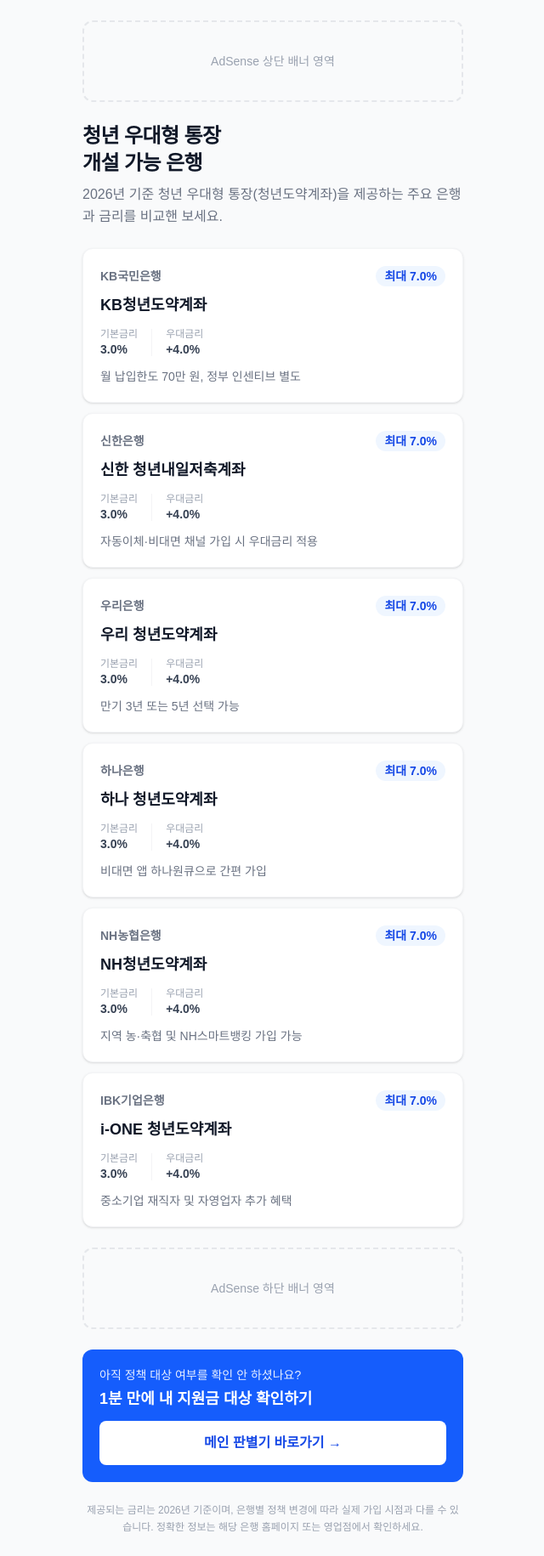
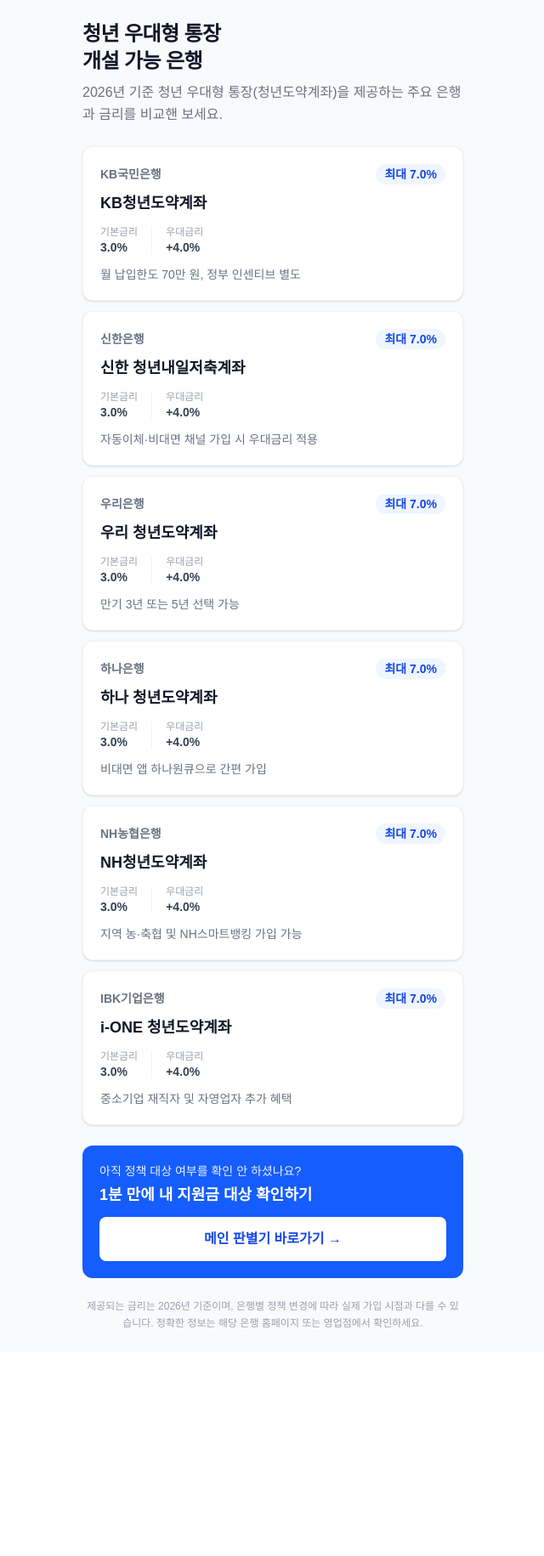
Before and after one commit to j-up/lifefit, a Next.js app: page /tools/fit-youth/banks in a window 1280 px wide. Shown: the whole page at 85% size, without its empty margins (319-959 px from the left). After the commit the page ends 1591 px from the top, so only its background shows below. Built offline with nearby package versions, Linux system fonts and the light colour scheme.

Commit message:
Remove AdSense placeholder UI

```diff
--- a/app/posts/[slug]/page.tsx
+++ b/app/posts/[slug]/page.tsx
@@ -66,10 +66,7 @@ export default function PostPage({ params }: Props) {
           </div>
         </article>
 
-        {/* AdSense Area */}
-        <div className="mt-8 flex h-24 w-full items-center justify-center rounded-xl border-2 border-dashed border-gray-200 bg-white text-sm text-gray-400">
-          AdSense 광고 영역
-        </div>
+
       </main>
 
       {/* Footer */}
--- a/app/tools/fit-youth/banks/page.tsx
+++ b/app/tools/fit-youth/banks/page.tsx
@@ -85,10 +85,7 @@ export default function BanksPage() {
   return (
     <main className="min-h-screen bg-gray-50 px-4 py-6">
       <div className="mx-auto max-w-md">
-        {/* 상단 광고 영역 */}
-        <div className="mb-6 flex h-24 w-full items-center justify-center rounded-xl border-2 border-dashed border-gray-200 bg-gray-50 text-sm text-gray-400">
-          AdSense 상단 배너 영역
-        </div>
+
 
         <div className="mb-6">
           <h1 className="text-2xl font-bold tracking-tight text-gray-900">
@@ -140,10 +137,7 @@ export default function BanksPage() {
           ))}
         </div>
 
-        {/* 하단 광고 영역 */}
-        <div className="mt-6 flex h-24 w-full items-center justify-center rounded-xl border-2 border-dashed border-gray-200 bg-gray-50 text-sm text-gray-400">
-          AdSense 하단 배너 영역
-        </div>
+
 
         {/* 나이 배너 CTA */}
         <div className="mt-6 rounded-xl bg-blue-600 p-5 text-white">
--- a/app/tools/fit-youth/page.tsx
+++ b/app/tools/fit-youth/page.tsx
@@ -273,11 +273,7 @@ function ResultScreen({
 }) {
   return (
     <div className="animate-fade-in">
-      {/* 광고/제휴 마케팅 영역: 상단 AdSense 플레이스홀더 시작 */}
-      <div className="mb-6 flex h-24 w-full items-center justify-center rounded-xl border-2 border-dashed border-gray-200 bg-gray-50 text-sm text-gray-400">
-        AdSense 상단 배너 영역
-      </div>
-      {/* 광고/제휴 마케팅 영역: 상단 AdSense 플레이스홀더 끝 */}
+
 
       <div className="mb-6 text-center">
         <div className="mx-auto mb-3 flex h-20 w-20 items-center justify-center rounded-full bg-blue-50 text-4xl">
@@ -432,11 +428,7 @@ function ResultScreen({
         </ul>
       </div>
 
-      {/* 광고/제휴 마케팅 영역: 하단 AdSense 플레이스홀더 시작 */}
-      <div className="mb-6 flex h-24 w-full items-center justify-center rounded-xl border-2 border-dashed border-gray-200 bg-gray-50 text-sm text-gray-400">
-        AdSense 하단 배너 영역
-      </div>
-      {/* 광고/제휴 마케팅 영역: 하단 AdSense 플레이스홀더 끝 */}
+
 
       {/* 제휴 마케팅 CTA 버튼 — 내부 랜딩 페이지로 연결 */}
       <Link
--- a/app/tools/short-work/page.tsx
+++ b/app/tools/short-work/page.tsx
@@ -377,10 +377,7 @@ export default function Home() {
 
           {step === 5 && results && (
             <div className="space-y-6">
-              {/* AdSense Top Placeholder */}
-              <div className="w-full h-[90px] bg-[#f2f4f6] rounded-2xl flex items-center justify-center border border-dashed border-[#d1d6db]">
-                <p className="text-xs text-[#8b95a1]">광고 영역 (AdSense)</p>
-              </div>
+
 
               {/* Total Net */}
               <div className="text-center py-4">
@@ -497,10 +494,7 @@ export default function Home() {
                 </ul>
               </div>
 
-              {/* AdSense Bottom Placeholder */}
-              <div className="w-full h-[90px] bg-[#f2f4f6] rounded-2xl flex items-center justify-center border border-dashed border-[#d1d6db]">
-                <p className="text-xs text-[#8b95a1]">광고 영역 (AdSense)</p>
-              </div>
+
 
               {/* CTA */}
               <Link
--- a/app/tools/short-work/parking/page.tsx
+++ b/app/tools/short-work/parking/page.tsx
@@ -408,10 +408,7 @@ export default function ParkingPage() {
           </div>
         )}
 
-        {/* AdSense Placeholder */}
-        <div className="w-full h-[90px] bg-[#f2f4f6] rounded-2xl flex items-center justify-center border border-dashed border-[#d1d6db] mb-6">
-          <p className="text-xs text-[#8b95a1]">광고 영역 (AdSense)</p>
-        </div>
+
 
         {/* Disclaimer */}
         <div className="rounded-2xl bg-[#fff8db] p-4 text-xs text-[#8b6a00] leading-relaxed">
```
